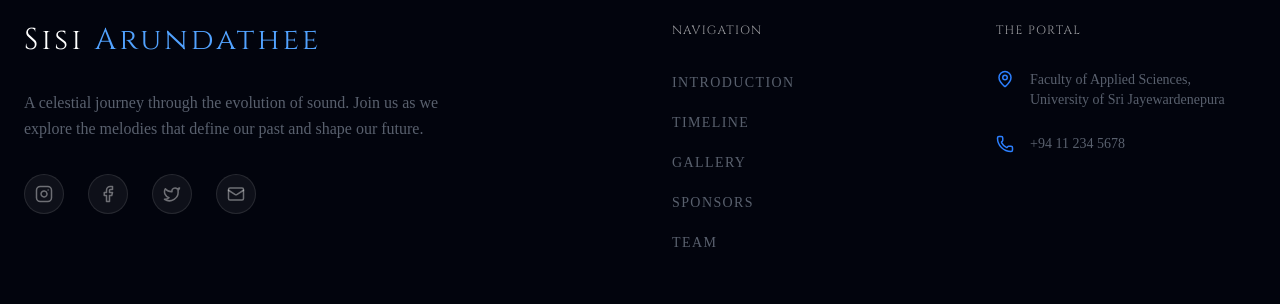
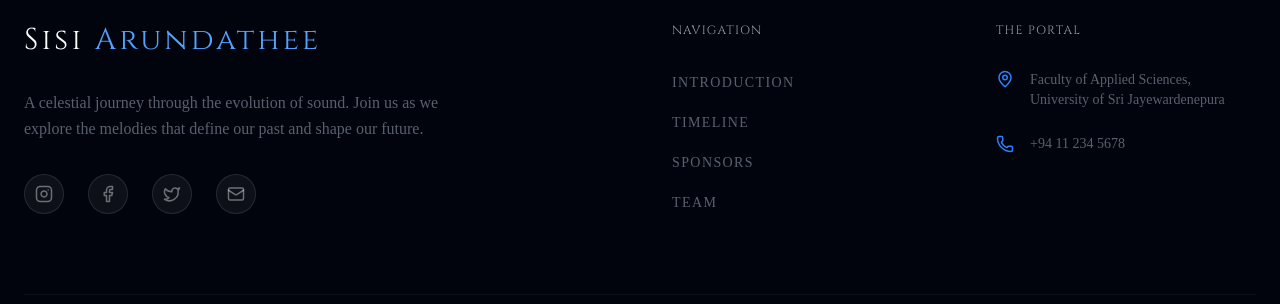
Before and after one commit to Niduka292/sathsara-dahana, a Next.js app: page / in a window 1280 px wide. Shown: the part 7782-8086 px from the top of the page. Built offline with nearby package versions, Linux system fonts and the light colour scheme.

Commit message:
Update Footer links

```diff
--- a/src/components/layout/Footer.tsx
+++ b/src/components/layout/Footer.tsx
@@ -39,7 +39,7 @@ export default function Footer() {
           <div>
             <h4 className="text-white font-cinzel tracking-widest text-xs uppercase mb-8 opacity-60">Navigation</h4>
             <ul className="space-y-4">
-              {["Introduction", "Timeline", "Gallery", "Sponsors", "Team"].map((item) => (
+              {["Introduction", "Timeline","Sponsors", "Team"].map((item) => (
                 <li key={item}>
                   <Link
                     href={`#${item.toLowerCase()}`}
```
Also changed, not shown: src/components/sections/team/Team.tsx (+1 -1 lines).
